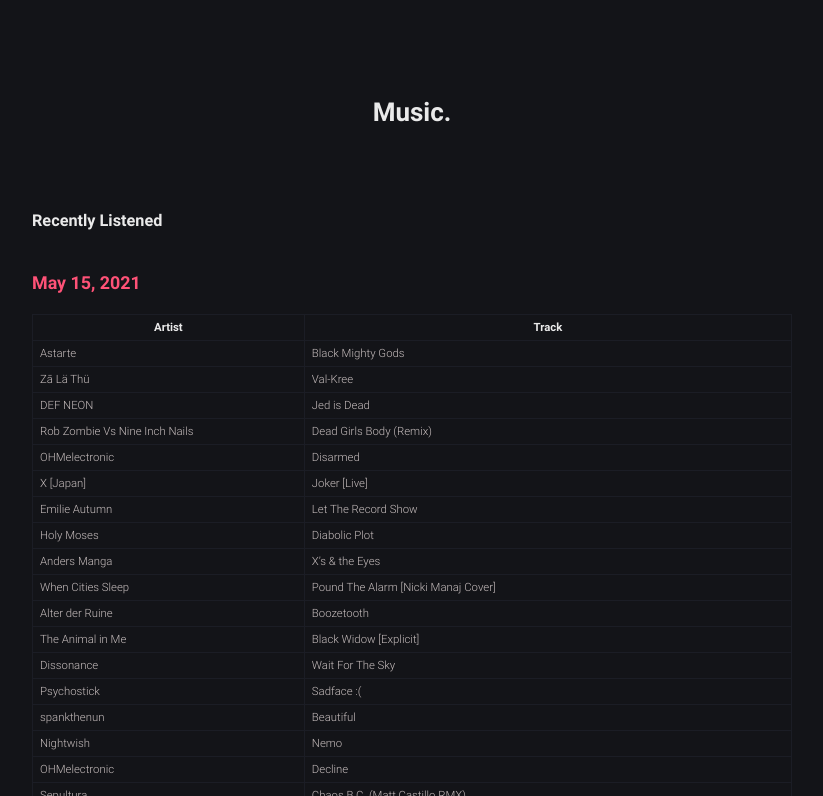
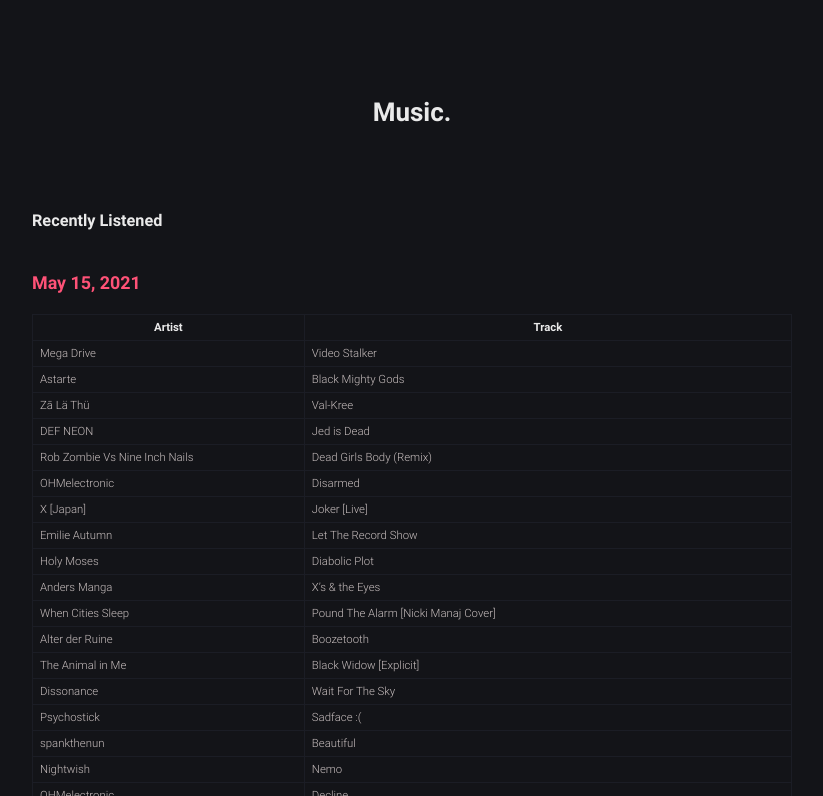
Before and after one commit to robert-marshall/xyz, a Jekyll site: the page built from music.md, in a window 1280 px wide and 900 px high, cut to the strip 104-900 px from the top of the window. Shown: the whole strip, without its empty margins (228-1051 px from the left). Built offline with Jekyll 4.4.1, drawn with Linux system fonts in a browser that asks for light colours.

Commit message:
A long time ago, in a galaxy far far away...

```diff
--- a/music.md
+++ b/music.md
@@ -11,6 +11,7 @@
 
 | Artist | Track |
 |--------|-------|
+Mega Drive | Video Stalker
 Astarte | Black Mighty Gods
 Zā Lä Thü | Val-Kree
 DEF NEON | Jed is Dead
```
